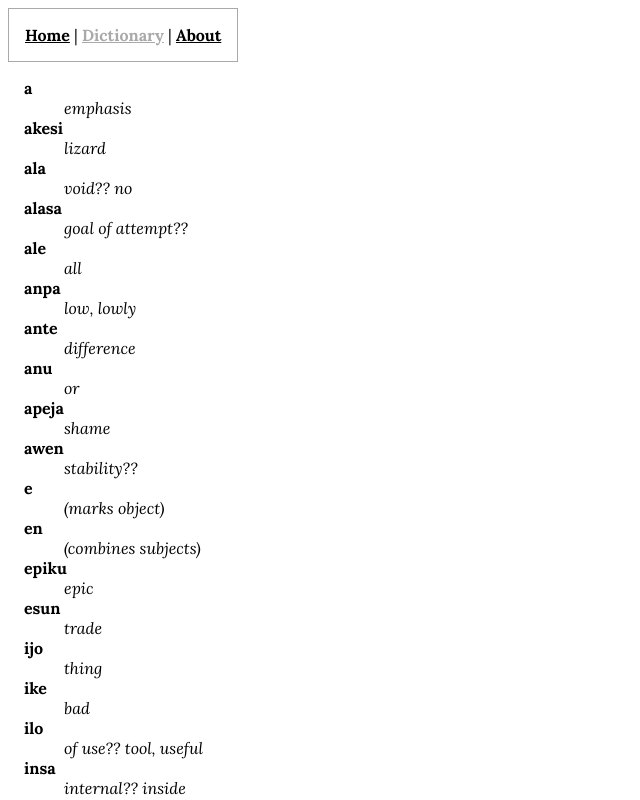
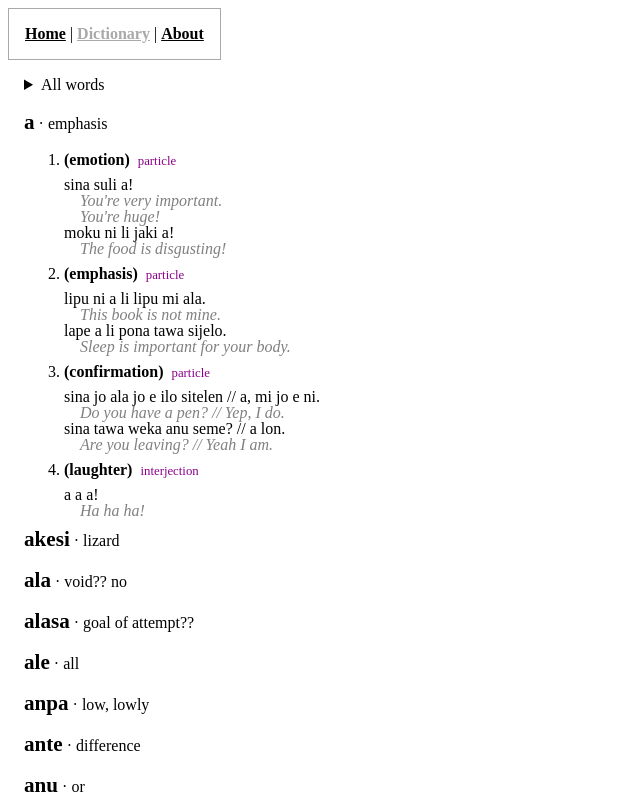
Before and after one commit to cervonwong/toki-pona-site, a Vue app: page /dict in a window 1280 px wide. Shown: the top 800 px of the page, without its empty margins (0-640 px from the left). Built offline with nearby package versions, Linux system fonts and the light colour scheme.

Commit message:
Style and add example sentences to dictionary

```diff
--- a/src/App.vue
+++ b/src/App.vue
@@ -11,7 +11,7 @@
 
 <style lang="scss">
 #app {
-  font-family: Lora, serif;
+  font-family: "Times New Roman", serif;
   -webkit-font-smoothing: antialiased;
   -moz-osx-font-smoothing: grayscale;
 }
--- a/src/assets/dictionary.json
+++ b/src/assets/dictionary.json
@@ -4,7 +4,76 @@
   "words": [
     {
       "word": "a",
-      "idea": "emphasis"
+      "idea": "emphasis",
+      "senses": [
+        {
+          "sense": "(emotion)",
+          "pos": "particle",
+          "examples": [
+            {
+              "sentence": "sina suli a!",
+              "translations": [
+                "You're very important.",
+                "You're huge!"
+              ]
+            },
+            {
+              "sentence": "moku ni li jaki a!",
+              "translations": [
+                "The food is disgusting!"
+              ]
+            }
+          ]
+        },
+        {
+          "sense": "(emphasis)",
+          "pos": "particle",
+          "examples": [
+            {
+              "sentence": "lipu ni a li lipu mi ala.",
+              "translations": [
+                "This book is not mine."
+              ]
+            },
+            {
+              "sentence": "lape a li pona tawa sijelo.",
+              "translations": [
+                "Sleep is important for your body."
+              ]
+            }
+          ]
+        },
+        {
+          "sense": "(confirmation)",
+          "pos": "particle",
+          "examples": [
+            {
+              "sentence": "sina jo ala jo e ilo sitelen // a, mi jo e ni.",
+              "translations": [
+                "Do you have a pen? // Yep, I do."
+              ]
+            },
+            {
+              "sentence": "sina tawa weka anu seme? // a lon.",
+              "translations": [
+                "Are you leaving? // Yeah I am."
+              ]
+            }
+          ]
+        },
+        {
+          "sense": "(laughter)",
+          "pos": "interjection",
+          "examples": [
+            {
+              "sentence": "a a a!",
+              "translations": [
+                "Ha ha ha!"
+              ]
+            }
+          ]
+        }
+      ]
     },
     {
       "word": "akesi",
--- a/src/views/Dictionary.vue
+++ b/src/views/Dictionary.vue
@@ -1,9 +1,41 @@
 <template>
   <main>
+    <details>
+      <summary>All words</summary>
+      <span v-for="word in words" :key="word.word">
+        <a :href="'#' + word.word">
+          {{ word.word }}
+        </a>
+        ·
+      </span>
+    </details>
+
     <dl>
-      <div v-for="word in words" :key="word">
-        <dt>{{ word.word }}</dt>
-        <dd>{{ word.idea }}</dd>
+      <div v-for="word in words" :key="word" :id="word.word">
+        <span class="word">{{ word.word }}</span> ·
+        <span class="idea">{{ word.idea }}</span>
+        <ol>
+          <li v-for="sense in word.senses" :key="sense">
+            <span class="sense">{{ sense.sense }}</span>
+            <span class="pos">{{ sense.pos }}</span>
+            <div
+              v-for="example in sense.examples"
+              :key="example"
+              class="example"
+            >
+              <p class="sentence">
+                {{ example.sentence }}
+              </p>
+              <p
+                v-for="translation in example.translations"
+                :key="translation"
+                class="translation"
+              >
+                {{ translation }}
+              </p>
+            </div>
+          </li>
+        </ol>
       </div>
     </dl>
   </main>
@@ -28,11 +60,36 @@ main {
   padding: 0 1rem 0 1rem;
 }
 
-dt {
+details {
+  margin-top: 1rem;
+}
+
+.word {
+  font-size: 1.32rem;
   font-weight: bold;
 }
 
-dd {
+.idea {
+}
+
+.sense {
+  margin-right: 0.5rem;
+  font-weight: bold;
+}
+
+.pos {
+  font-size: 0.8rem;
+  color: darkmagenta;
+}
+
+.sentence {
+  line-height: 0;
+}
+
+.translation {
+  color: gray;
+  text-indent: 1rem;
   font-style: italic;
+  line-height: 0;
 }
 </style>
```
